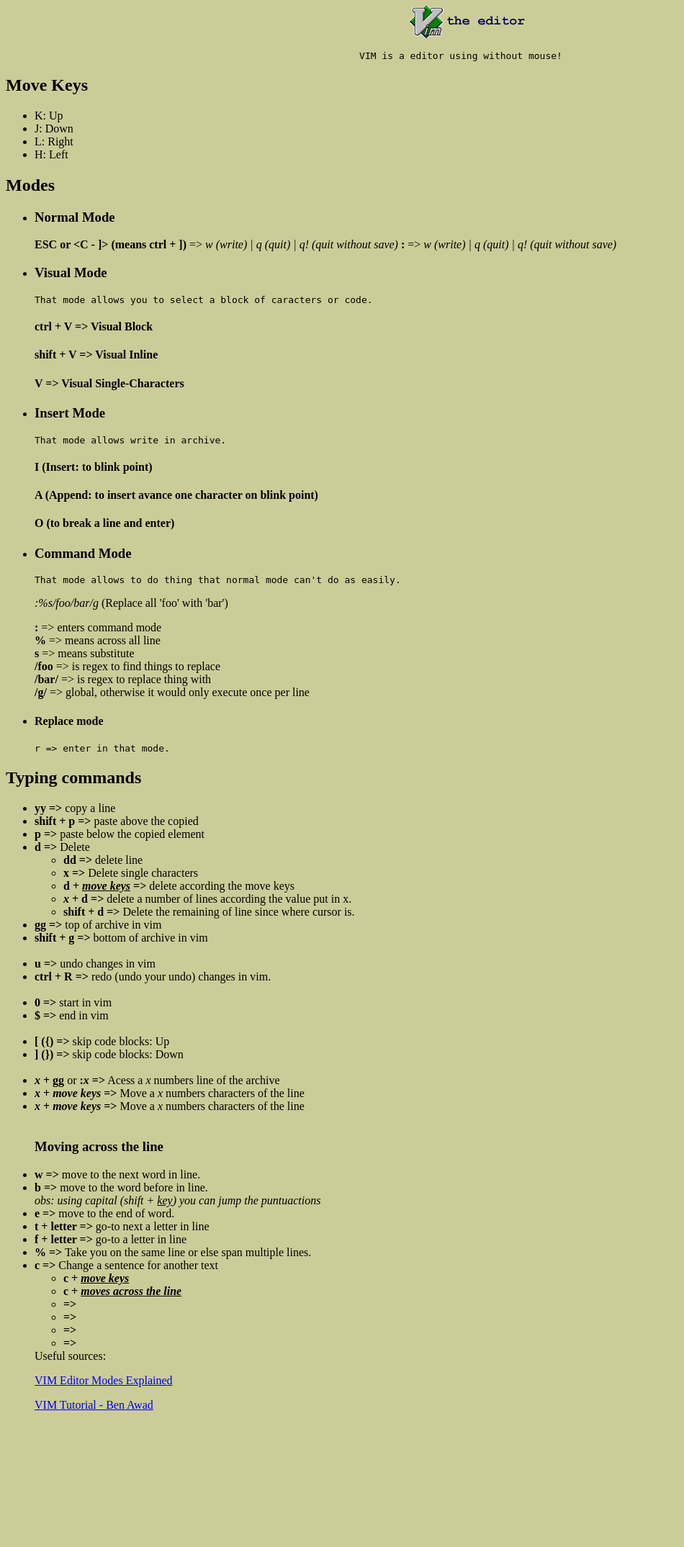
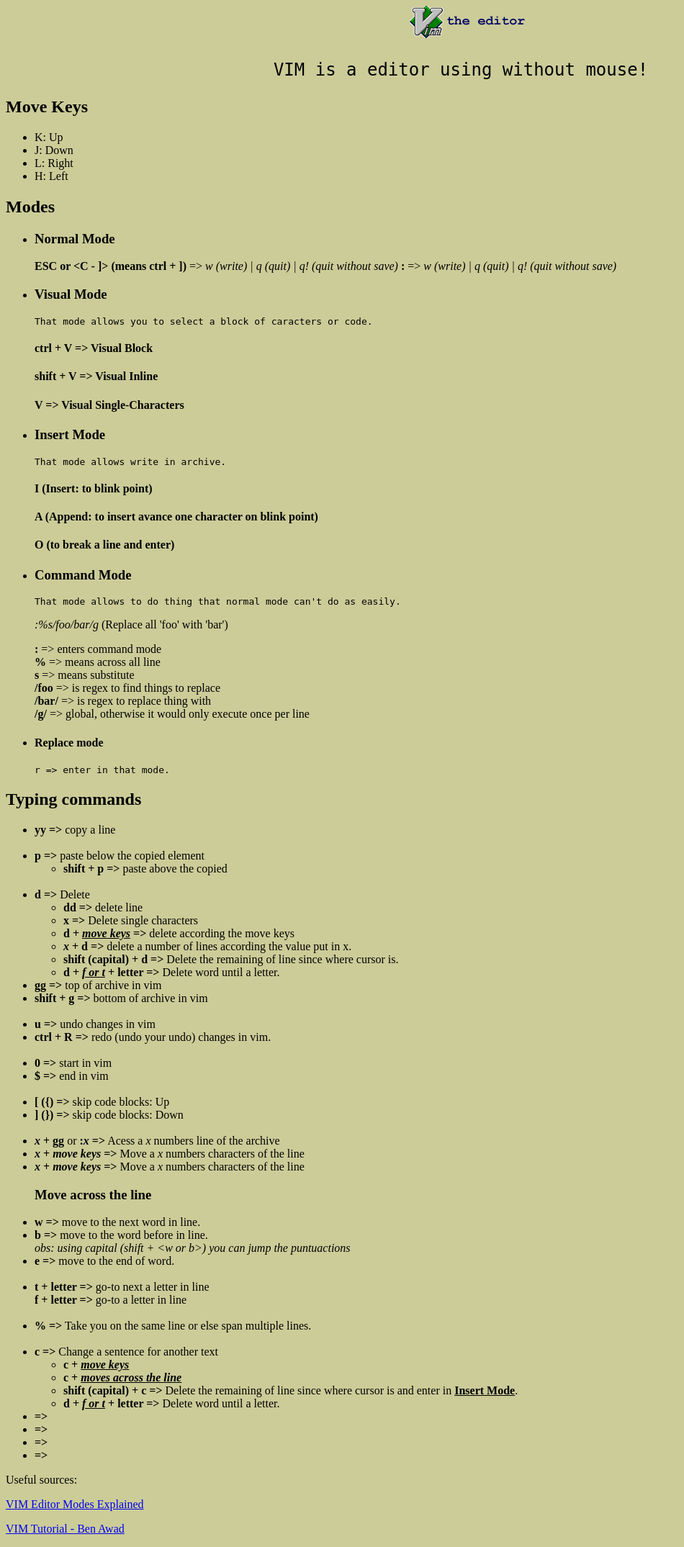
Before and after one commit to EmanuelDms/super-broccoli, a PHP site: page /vim-tutorial.html in a window 1280 px wide. Shown: the whole page at 72% size, without its empty margins (0-950 px from the left). Before the commit the page ends 1959 px from the top, so only its background shows below. Run offline with PHP 8.4, Linux system fonts and the light colour scheme.

Commit message:
Add a few new commands: move across the line #3

```diff
--- a/vim-tutorial/vim-tutorial.css
+++ b/vim-tutorial/vim-tutorial.css
@@ -5,8 +5,10 @@
 
 body{
 	background: #CCCC99;
+
 }
 
 header{
 	text-align: center;
+	font-size: 1.5rem;
 }
--- a/vim-tutorial/vim-tutorial.html
+++ b/vim-tutorial/vim-tutorial.html
@@ -36,7 +36,7 @@
 		</li>
 
 		<li>
-			<h3>Insert Mode</h3>
+			<h3 id="insert-mode">Insert Mode</h3>
 			<pre>That mode allows write in archive.</pre>
 			<h4>I (Insert: to blink point)
 			<h4>A (Append: to insert avance one character on blink point)</h4>
@@ -63,8 +63,16 @@
 	<h2>Typing commands</h2><ul>
 
 	<li><strong>yy =></strong> copy a line</li>
-	<li><strong>shift + p =></strong> paste above the copied</li>
-	<li><strong>p =></strong> paste below the copied element</li>
+
+	<br>
+
+	<li><strong>p =></strong> paste below the copied element
+		<ul>
+			<li><strong>shift + p =></strong> paste above the copied</li>
+		</ul>
+	</li>
+
+	<br>
 
 	<li>
 		<strong>d =></strong> Delete
@@ -73,7 +81,8 @@
 			<li><strong>x =></strong> Delete single characters</li>
 			<li><strong>d + <a href="#move-keys" class="default-text"><em>move keys</em></a> =></strong> delete according the move keys</li>
 			<li><strong><em>x</em> + d =></strong> delete a number of lines according the value put in x.</li>
-			<li><strong>shift + d =></strong> Delete the remaining of line since where cursor is.</li>
+			<li><strong>shift (capital) + d =></strong> Delete the remaining of line since where cursor is.</li>
+			<li><strong>d + <a href="#f-t" class="default-text"><em>f or t</em></a> + letter =></strong> Delete word until a letter.</li>
 		</ul>
 	</li>
 
@@ -101,19 +110,41 @@
 	<li><strong><em>x</em> + <em>move keys</em> =></strong> Move a <em>x</em> numbers characters of the line</li>
 	<li><strong><em>x</em> + <em>move keys</em> =></strong> Move a <em>x</em> numbers characters of the line</li>
 
+	<h3 id="move-across">Move across the line</h3>
+	<li><strong>w =></strong> move to the next word in line.</li>
+	<li><strong>b =></strong> move to the word before in line.</li>
+		<em>obs: using capital (shift + &lt;w or b&gt;) you can jump the puntuactions</em>
+
+	<li><strong>e =></strong> move to the end of word.</li>
+
 	<br>
 
-	<h3 id="move-across">Moving across the line</h3>
-	<li><strong>w =></strong> move to the next word in line.</li>
-	<li><strong>b =></strong> move to the word before in line.</li><em>obs: using capital (shift + <u>key</u>) you can jump the puntuactions</em>
-	<li><strong>e =></strong> move to the end of word.</li>
-	<li><strong>t + letter => </strong>go-to next a letter in line</li>
-	<li><strong>f + letter => </strong>go-to a letter in line</li>
+	<li id="f-t">
+		<strong>t + letter => </strong>go-to next a letter in line
+		<br><strong>f + letter => </strong>go-to a letter in line
+	</li>
+
+	<br>
+
 	<li><strong>% =></strong> Take you on the same line or else span multiple lines.</li>
+
+	<br>
+
 	<li><strong>c =></strong> Change a sentence for another text
-	<ul>
-		<li><strong>c + <a href="#move-keys" class="default-text"><em>move keys</em></a></strong></li>
-		<li><strong>c + <a href="#move-across" class="default-text"><em>moves across the line</em></a></strong></li>
+		<ul>
+			<li>
+				<strong>c + <a href="#move-keys" class="default-text"><em>move keys</em></a></strong>
+			</li>
+			<li>
+				<strong>c + <a href="#move-across" class="default-text"><em>moves across the line</em></a></strong>
+			</li>
+			<li>
+				<strong>shift (capital) + c =></strong> Delete the remaining of line since where cursor is and enter in <a href="#insert-mode" class="default-text"><strong>Insert Mode</strong></a>.
+			</li>
+			<li>
+				<strong>d + <a href="#f-t" class="default-text"><em>f or t</em></a> + letter =></strong> Delete word until a letter.
+			</li>
+		</ul>
 	</li>
 	<li><strong> =></strong> </li>
 	<li><strong> =></strong> </li>
```
Also changed, not shown: 2 other files.
